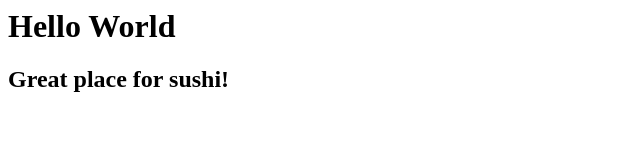
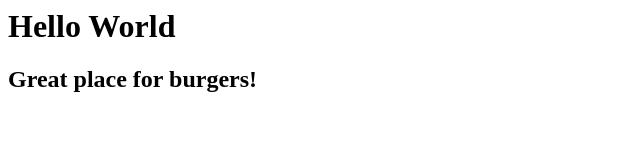
Before and after one commit to jennifer/jenn, a plain HTML site: page index.html in a window 1280 px wide. Shown: the full height of the page, 0-640 px from the left. Drawn offline with Linux system fonts and the light colour scheme.

Commit message:
Changed to burgers

```diff
--- a/index.html
+++ b/index.html
@@ -1,6 +1,6 @@
 <html>
   <body>
     <h1>Hello World</h1>
-    <h2>Great place for sushi!</h2>
+    <h2>Great place for burgers!</h2>
   </body>
 </html>
```
